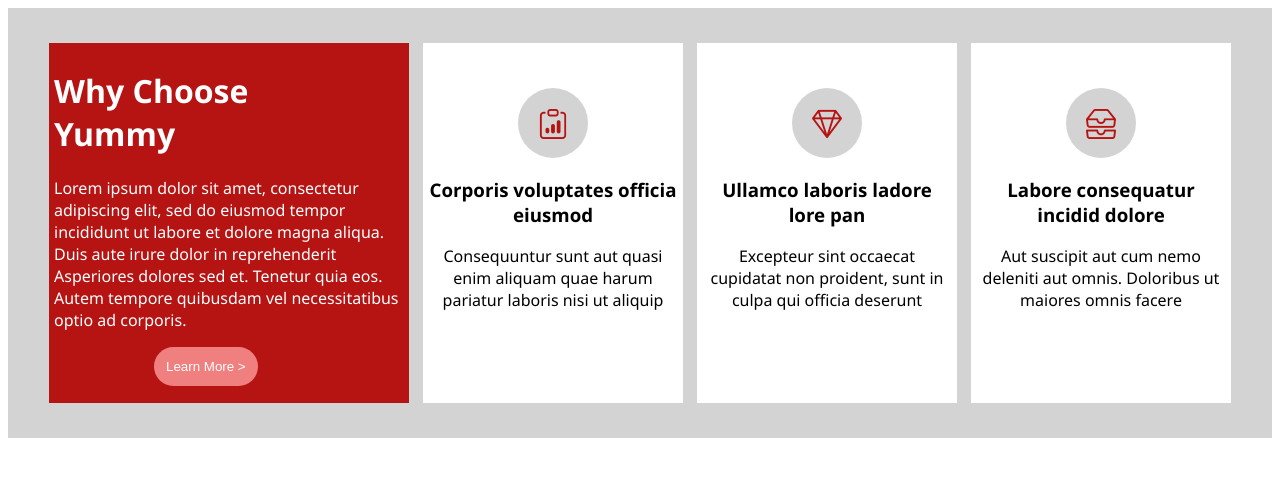
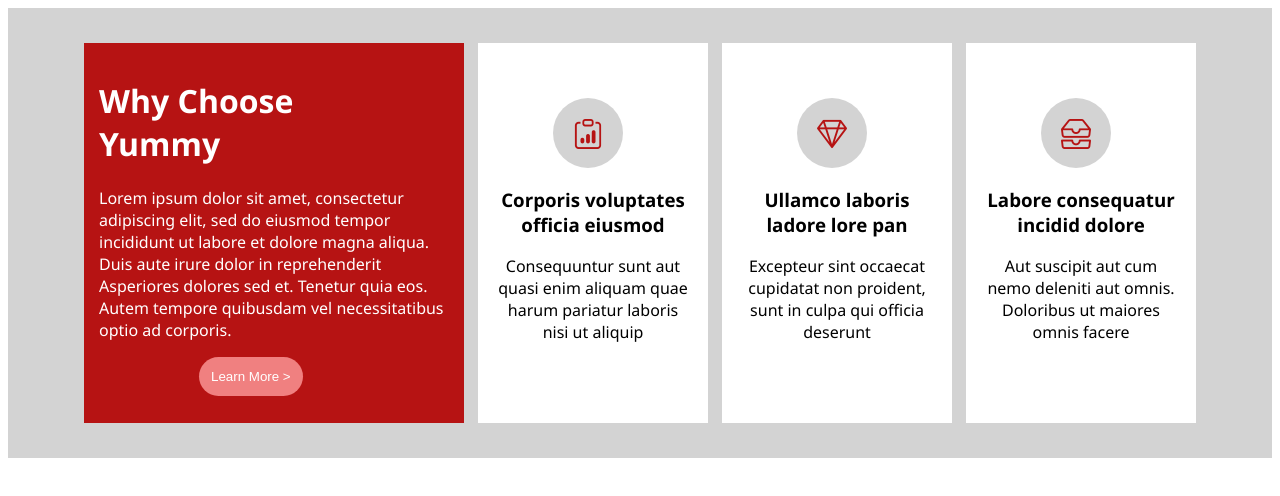
Before and after one commit to Ravi-kumar-git/CSS-a-7, a plain HTML site: page index.htm in a window 1280 px wide. Drawn offline with nearby package versions, Linux system fonts and the light colour scheme.

Commit message:
modified

```diff
--- a/index.htm
+++ b/index.htm
@@ -20,10 +20,10 @@
         .c,
         .d{
             /* border: 2px solid black; */
-            width: 250px;
+            width: 200px;
             height: 350px;
             display: inline-block;
-            padding: 5px;
+            padding: 15px;
             margin: 5px;
             vertical-align: top;
         }
@@ -60,13 +60,16 @@
             border-radius: 50%;
             position: relative;
             margin-top: 40px;
-            margin-left: 90px;
+            margin-left: 60px;
             background-color: lightgray
+
 
         }
         .b :hover section {
             opacity: 1;
           background-color: red;
+          transition: 0.8s ease-in-out;
+
         }
         .b :hover i {
             opacity: 1;
@@ -76,6 +79,8 @@
         .c :hover section {
             opacity: 1;
           background-color: red;
+          transition: 0.8s ease-in-out;
+
         }
         .c :hover i {
             opacity: 1;
@@ -85,6 +90,8 @@
         .d :hover section {
             opacity: 1;
           background-color: red;
+          transition: 0.8s ease-in-out;
+
         }
         .d :hover i {
             opacity: 1;
@@ -98,6 +105,7 @@
             border-radius:20px;
             border: 0px;
             margin-left: 100px;
+            transition: 0.4s ease-in-out;
 
         }
         .a:hover button{
```
